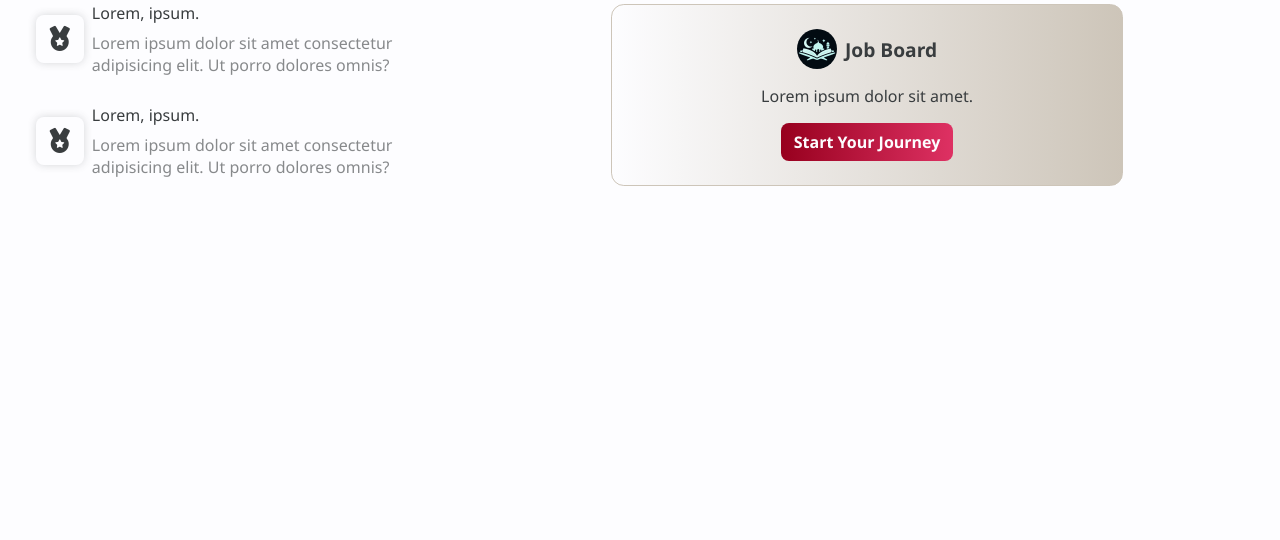
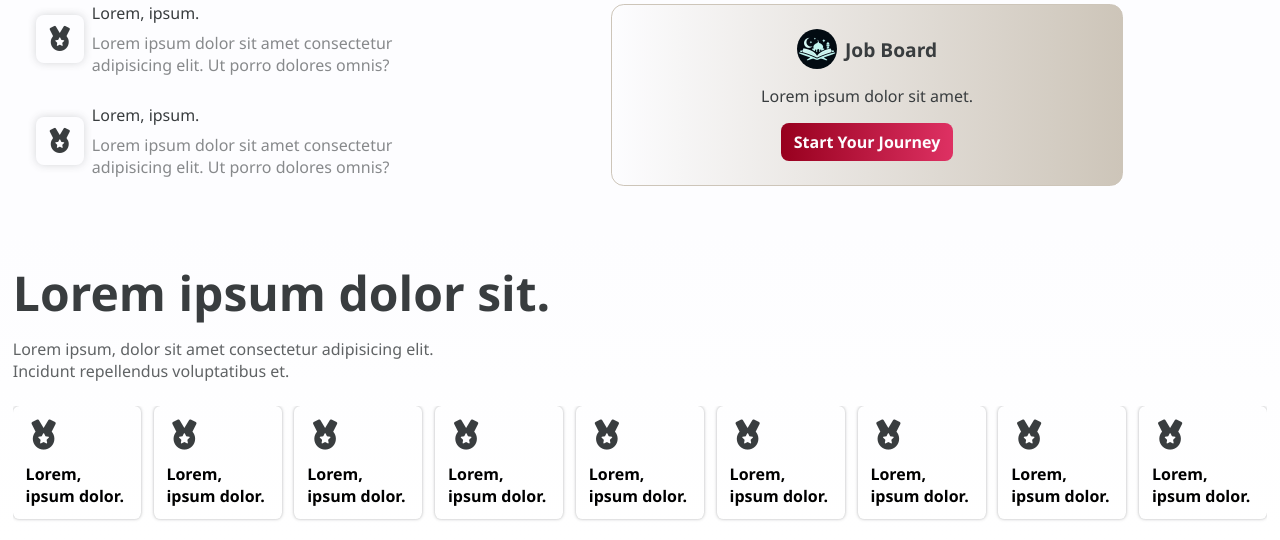
Before and after one commit to abdu-selam/talentflow, a PHP site: page / in a window 1280 px wide. Shown: the part 1320-1860 px from the top of the page. Before the commit the page ends 1506 px from the top, so only its background shows below. Run offline with PHP 8.4, Linux system fonts and the light colour scheme; some libraries are stand-ins or nearby versions.

Commit message:
categories section has been styled

```diff
--- a/index.html
+++ b/index.html
@@ -209,6 +209,71 @@
           </section>
         </div>
       </article>
+      <section class="categories">
+        <div class="categories__wrapper">
+          <h2 class="categories__title">Lorem ipsum dolor sit.</h2>
+          <p class="categories__desc">
+            Lorem ipsum, dolor sit amet consectetur adipisicing elit. Incidunt
+            repellendus voluptatibus et.
+          </p>
+          <ul class="categories__list">
+            <li class="categories__item">
+              <span class="categories__icon">
+                <i class="fa-solid fa-medal"></i>
+              </span>
+              <p class="categories__name">Lorem, ipsum dolor.</p>
+            </li>
+            <li class="categories__item">
+              <span class="categories__icon">
+                <i class="fa-solid fa-medal"></i>
+              </span>
+              <p class="categories__name">Lorem, ipsum dolor.</p>
+            </li>
+            <li class="categories__item">
+              <span class="categories__icon">
+                <i class="fa-solid fa-medal"></i>
+              </span>
+              <p class="categories__name">Lorem, ipsum dolor.</p>
+            </li>
+            <li class="categories__item">
+              <span class="categories__icon">
+                <i class="fa-solid fa-medal"></i>
+              </span>
+              <p class="categories__name">Lorem, ipsum dolor.</p>
+            </li>
+            <li class="categories__item">
+              <span class="categories__icon">
+                <i class="fa-solid fa-medal"></i>
+              </span>
+              <p class="categories__name">Lorem, ipsum dolor.</p>
+            </li>
+            <li class="categories__item">
+              <span class="categories__icon">
+                <i class="fa-solid fa-medal"></i>
+              </span>
+              <p class="categories__name">Lorem, ipsum dolor.</p>
+            </li>
+            <li class="categories__item">
+              <span class="categories__icon">
+                <i class="fa-solid fa-medal"></i>
+              </span>
+              <p class="categories__name">Lorem, ipsum dolor.</p>
+            </li>
+            <li class="categories__item">
+              <span class="categories__icon">
+                <i class="fa-solid fa-medal"></i>
+              </span>
+              <p class="categories__name">Lorem, ipsum dolor.</p>
+            </li>
+            <li class="categories__item">
+              <span class="categories__icon">
+                <i class="fa-solid fa-medal"></i>
+              </span>
+              <p class="categories__name">Lorem, ipsum dolor.</p>
+            </li>
+          </ul>
+        </div>
+      </section>
     </main>
   </body>
 </html>
--- a/styles/main.css
+++ b/styles/main.css
@@ -54,6 +54,8 @@ input:focus {
   --accent: #de3163;
   --cta-back: linear-gradient(to left, #de3163, #97001e);
   --back-linear: linear-gradient(to right, #fdfdff, #cdc5b9);
+  --back-linear-2: linear-gradient(to top, #fdfdff, #fff);
+  --back-linear-3: linear-gradient(to bottom, #fdfdff, #fff);
 }
 
 /* HEADER STYLES */
@@ -559,3 +561,99 @@ input:focus {
     text-align: start;
   }
 }
+
+/* CATEGIRY STYLES */
+.categories {
+  padding: 0.8rem;
+  background: var(--back-linear-3);
+}
+
+.categories__wrapper {
+  max-width: 80rem;
+  margin-inline: auto;
+}
+
+.categories__title {
+  font-size: clamp(2rem, 8vw, 3rem);
+  padding-block: 0.8rem;
+}
+
+.categories__desc {
+  padding-bottom: 1.5rem;
+  opacity: 0.8;
+  max-width: 30rem;
+}
+
+.categories__list {
+  display: grid;
+  grid-template-columns: 1fr 1fr 1fr;
+  place-items: center;
+  padding-bottom: 0.5rem;
+  gap: 0.8rem;
+}
+
+@media (min-width: 36rem) {
+  .categories__list {
+    grid-template-columns: repeat(4, 1fr);
+  }
+}
+
+.categories__list::-webkit-scrollbar {
+  display: none;
+}
+
+.categories__item {
+  width: 7rem;
+  display: flex;
+  flex-direction: column;
+  gap: 0.5rem;
+  padding: 0.4rem;
+  align-items: center;
+}
+
+.categories__icon {
+  box-shadow: 0 0 0.2rem color-mix(in srgb, var(--primary) 40%, rgba(0, 0, 0, 0) 60%);
+  width: 100%;
+  aspect-ratio: 1/1;
+  padding: 1rem;
+  border-radius: 0.8rem;
+  font-size: 2.5rem;
+  display: grid;
+  place-items: center;
+}
+
+.categories__name {
+  text-align: center;
+  font-weight: 600;
+  color: #000;
+}
+
+
+@media (min-width: 57rem) {
+  .categories__list {
+    display: grid;
+    grid-template-columns: repeat(9,1fr);
+    overflow-x: auto;
+  }
+
+  .categories__item {
+    box-shadow: 0 0 0.2rem color-mix(in srgb, var(--primary) 40%, rgba(0, 0, 0, 0) 60%);
+    padding: 0.8rem;
+    width: 100%;
+    min-width: 8rem;
+    border-radius: 0.4rem;
+    justify-content: center;
+    align-items: start;
+  }
+
+  .categories__icon {
+    box-shadow: none;
+    width: max-content;
+    padding: 0;
+    font-size: 1.8rem;
+  }
+
+  .categories__name {
+    text-align: start;
+  }
+}
```
